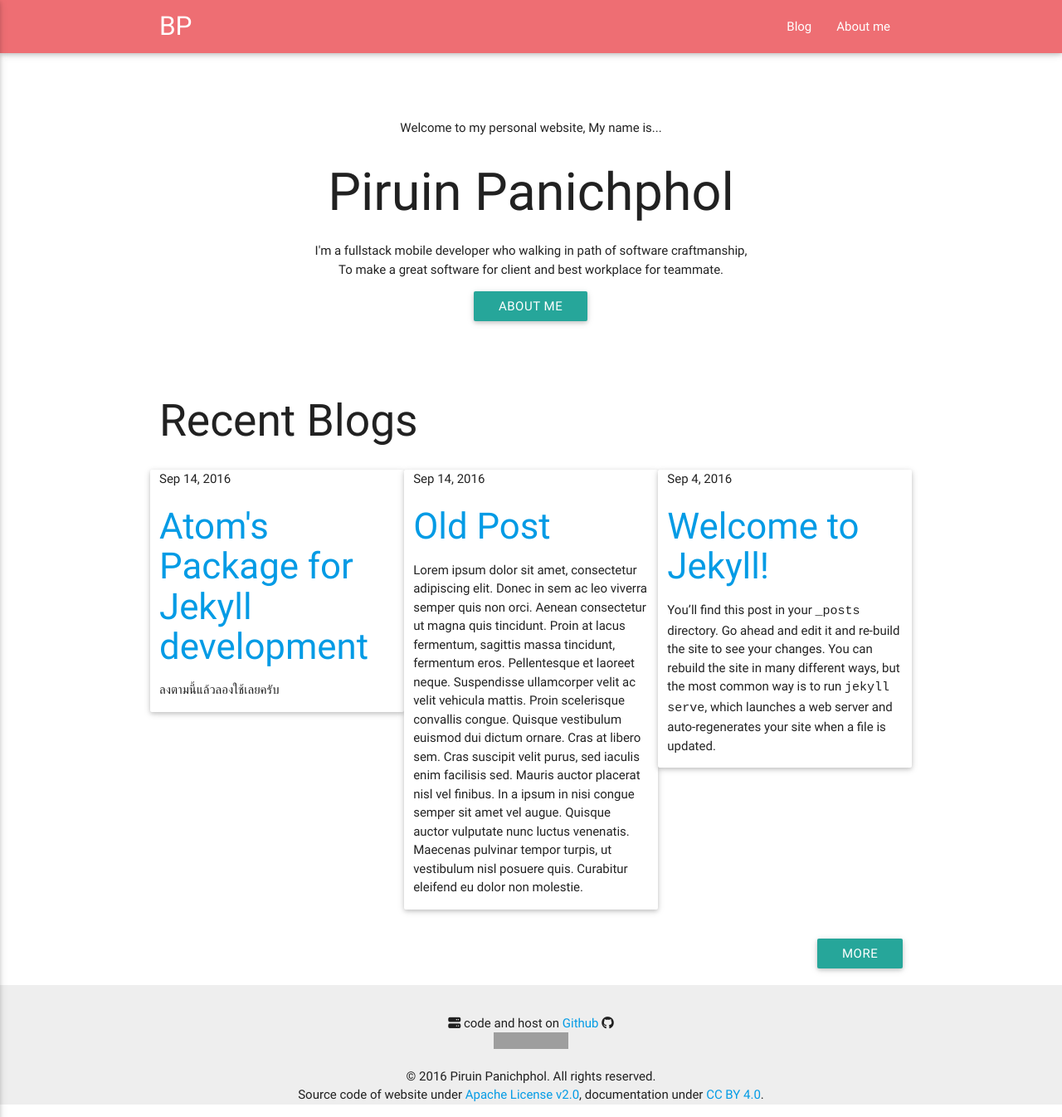
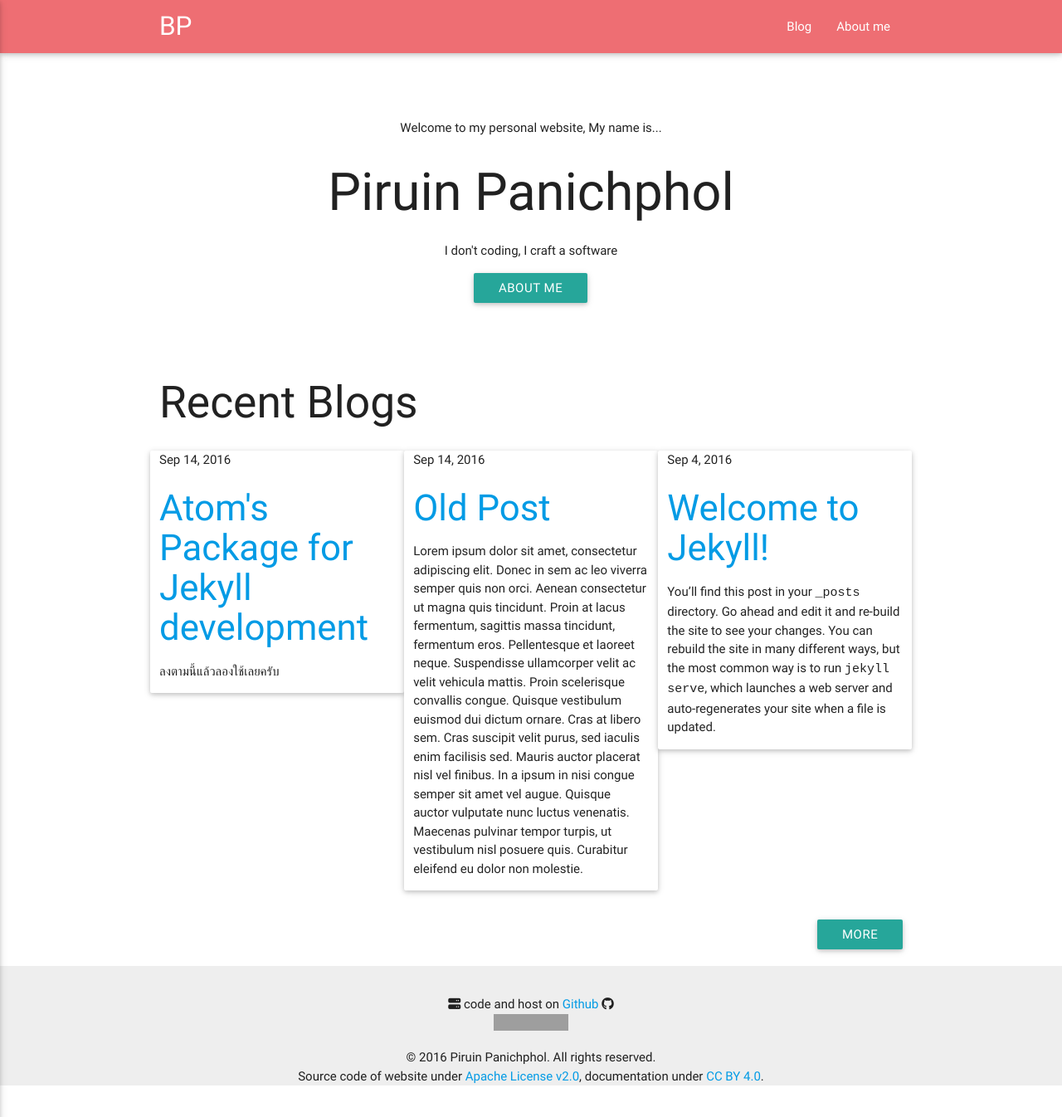
Before and after one commit to piruin/piruin.github.io, a Jekyll site: the page built from index.html, in a window 1280 px wide and 1346 px high. Shown: the whole window at 83% size. Built offline with Jekyll 4.4.1, drawn with Linux system fonts in a browser that asks for light colours; nearby versions of some CDN libraries; grey boxes are pictures that could not be loaded.

Commit message:
changed slogan

```diff
--- a/index.html
+++ b/index.html
@@ -4,8 +4,7 @@ layout: default
 <section style="padding-top:64px;padding-bottom:64px">
   <p class="center-align">Welcome to my personal website, My name is...</p>
   <h1 class="center-align">{{ site.fullname }}</h1>
-  <p class="center-align">I'm a fullstack mobile developer who walking in path of software craftmanship,<br/>
-  To make a great software for client and best workplace for teammate.</p>
+  <p class="center-align">I don't coding, I craft a software</p>
   <div class="center-align"><a class="waves-effect waves-light btn">About me</a></div>
 </section>
 
```
